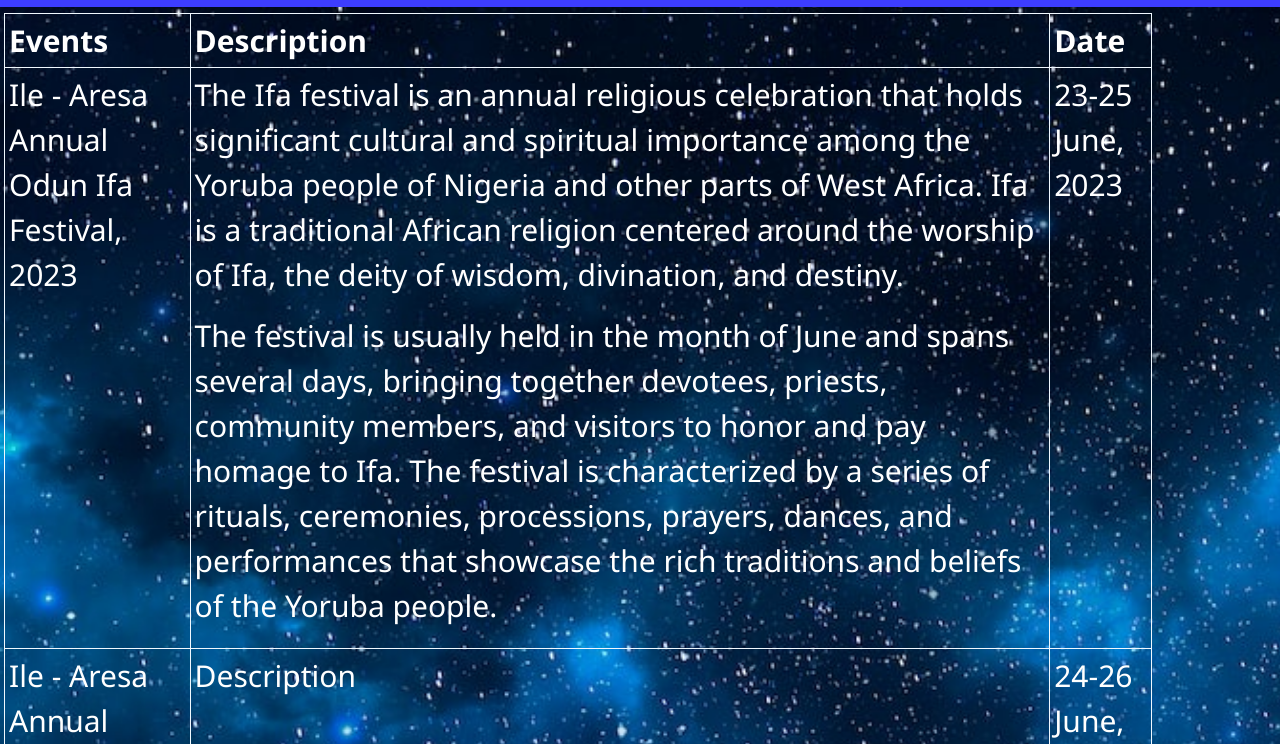
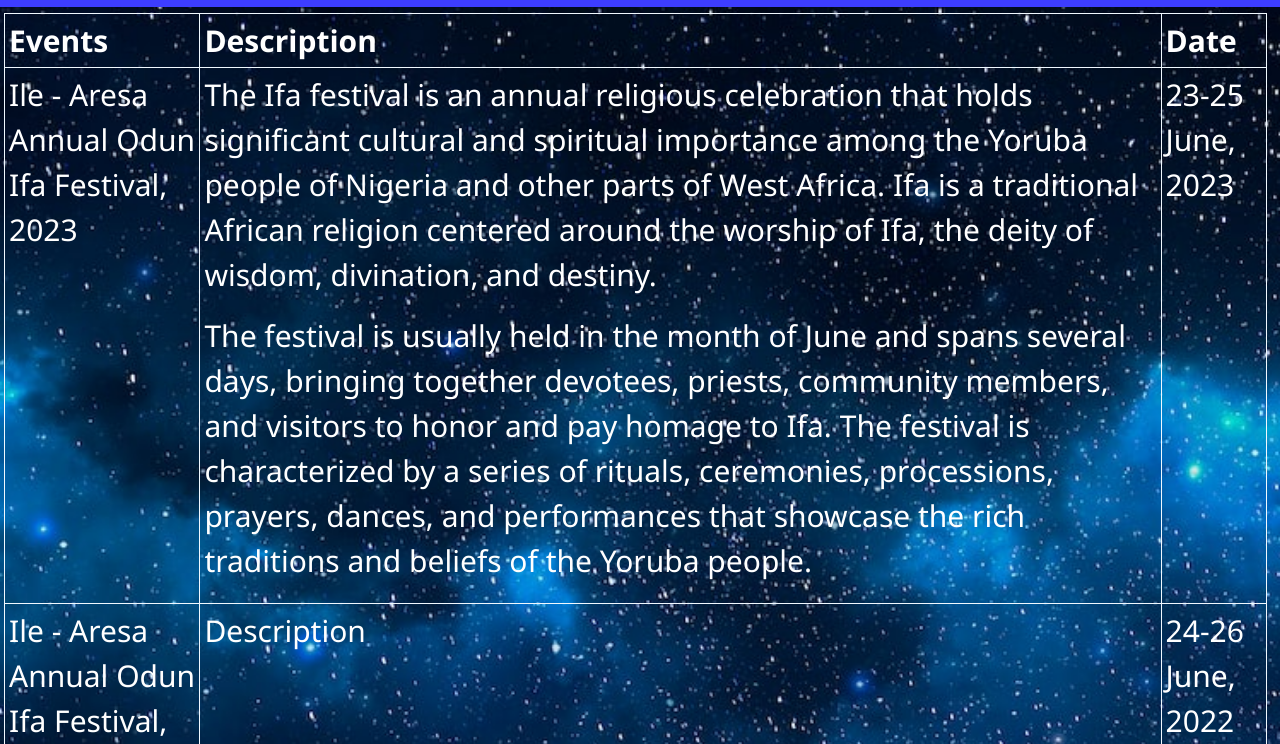
Before and after one commit to ariyoaresa/ile-aresa, a plain HTML site: page ilearesa events.html in a window 1280 px wide. Shown: the part 56-800 px from the top of the page. Drawn offline with Linux system fonts and the light colour scheme.

Commit message:
Update ilearesa events.html

```diff
--- a/ilearesa events.html
+++ b/ilearesa events.html
@@ -13,7 +13,7 @@
         margin-top : 6px;
         border: 1px solid aliceblue;
         border-collapse: collapse;
-        width: 90%;
+        max-width: 99%;
       }
       td, th {
         color: #fff;
```
